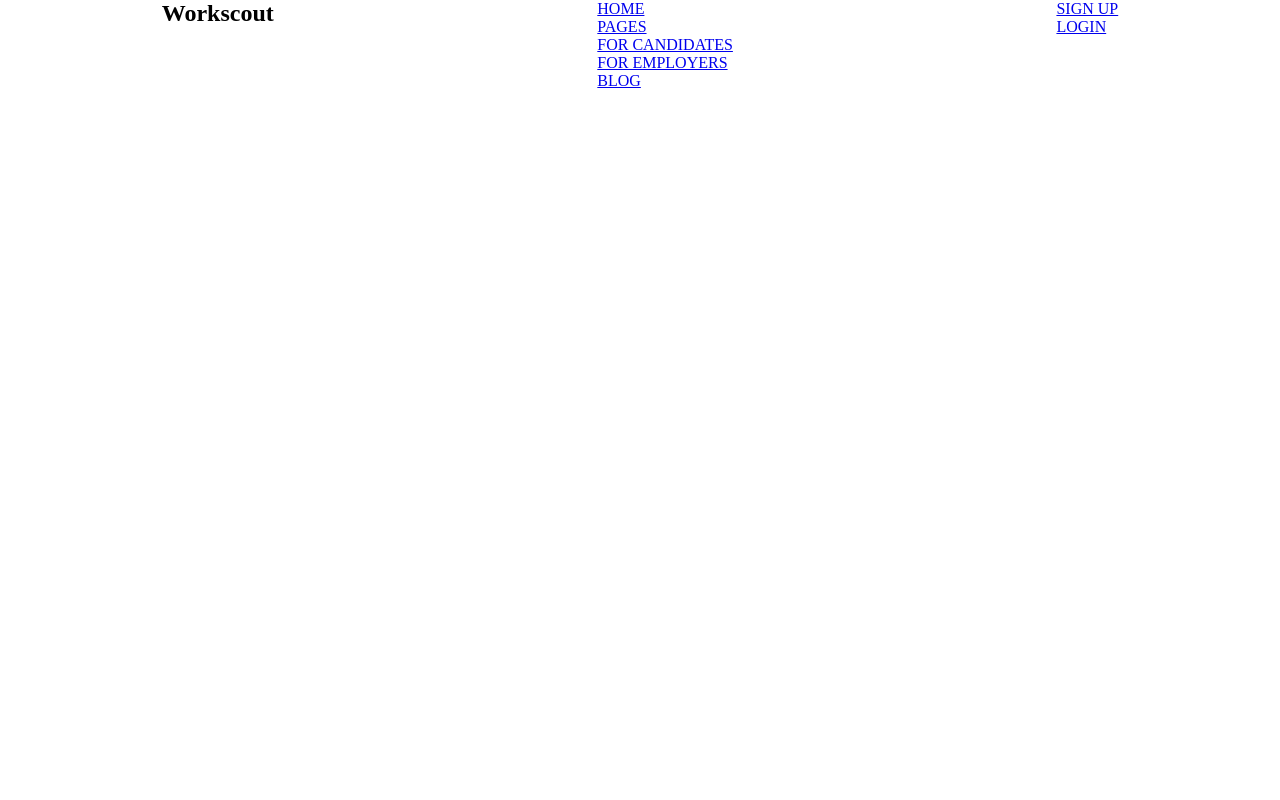
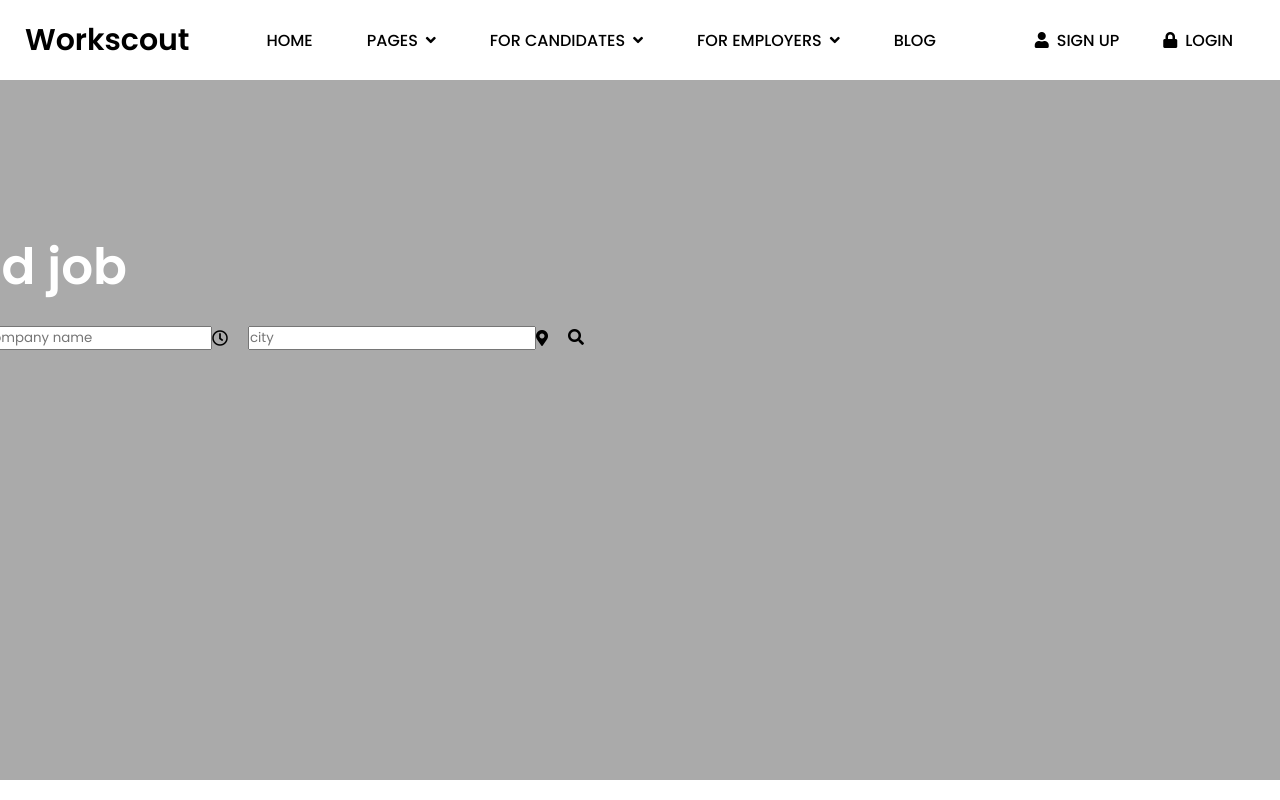
Before and after one commit to KarimjonMurodov/Workscout, a plain HTML site: page index.html in a window 1280 px wide. Drawn offline with Linux system fonts and the light colour scheme.

Commit message:
cread search

```diff
--- a/index.html
+++ b/index.html
@@ -16,26 +16,45 @@
                 <h2>Workscout</h2>
             </div>
 
-            <div class="nav__menu">
 
-                <ul>
-                    <li><a href="#">HOME</a></li>
-                    <li><a href="#">PAGES</a></li>
-                    <li><a href="#">FOR CANDIDATES</a></li>
-                    <li><a href="#">FOR EMPLOYERS</a></li>
-                    <li><a href="#">BLOG</a></li>
-                </ul>
-            </div>
+            <ul class="nav__menu">
+                <li><a href="#">HOME</a></li>
+                <li><a href="#">PAGES</a><i class="fas fa-angle-down"></i></li>
+                <li><a href="#">FOR CANDIDATES</a><i class="fas fa-angle-down"></i></li>
+                <li><a href="#">FOR EMPLOYERS</a><i class="fas fa-angle-down"></i></li>
+                <li><a href="#">BLOG</a></li>
+            </ul>
 
-            <div class="nav__login">
-
-                <ul>
-                    <li><a href="#">SIGN UP</a></li>
-                    <li><a href="#">LOGIN</a></li>
-                </ul>
-            </div>
+            <ul class="nav__login">
+                <li><i class="fas fa-user"></i><a href="#">SIGN UP</a></li>
+                <li><i class="fas fa-lock"></i><a href="#">LOGIN</a></li>
+            </ul>
         </div>
     </header>
 
+
+
+    <div class="search">
+
+        <div class="search__box">
+            <h1 class="search__title">Find job</h1>
+
+            <div class="search__inputs">
+                <div class="search__input">
+                    <input type="text" placeholder="job title Company name">
+                    <i class="far fa-clock"></i>
+                </div>
+                <div class="search__input">
+                    <input type="text" placeholder="city">
+                    <i class="fas fa-map-marker-alt"></i>
+                </div>
+                <div class="search__btn"><i class="fas fa-search"></i></div>
+            </div>
+
+        </div>
+
+
+    </div>
+
 </body>
 </html>
--- a/style.css
+++ b/style.css
@@ -2,9 +2,9 @@
 
 
 :root{
-    --maincolor: #57ba2b;
-    --bgcolor: #aaaaaa;
-    --footercolor: #202020;
+    --mainColor: #57ba2b;
+    --bgColor: #aaaaaa;
+    --footerColor: #202020;
     --font: 'Poppins', sans-serif;
 }
 
@@ -12,6 +12,7 @@
     margin: 0;
     padding: 0;
     box-sizing: border-box;
+    font-family: var(--font);
 }
 
 .container{
@@ -21,12 +22,105 @@
 
 .nav{
     width: 100%;
-    height: 30px;
+    height: 80px;
     display: flex;
     justify-content: space-around;
+    /* background-color: brown; */
+    align-items: center;
+    font-weight: 500;
 }
 
-.nav__menu ul li, .nav__login ul li{
+.nav__logo h2{
+    font-weight: 600;
+    font-size: 30px;
+}
+
+.nav__menu, .nav__login{
     list-style: none;
     display: flex;
 }
+
+a{
+    text-decoration: none;
+    color: black;
+}
+
+.nav__menu li{
+    margin: 0 15px;
+    padding: 6px 12px;
+    justify-content: start;
+}
+
+.nav__menu i{
+    margin-left: 8px;
+}
+
+.nav__login li{
+    margin: 0 10px;
+    padding: 6px 12px;
+}
+
+.nav__login i{
+    margin-right: 8px;
+}
+
+.nav__menu li:hover{
+    background-color: var(--mainColor);
+    color: white;
+    transition: all .3s;
+    cursor: pointer;
+}
+
+.nav__menu li:hover a{
+    color: white;
+    transition: all .3s;
+}
+
+.nav__login li:hover{
+    background-color: var(--mainColor);
+    color: white;
+    transition: all .3s;
+    cursor: pointer;
+}
+
+.nav__login li:hover a{
+    color: white;
+}
+
+
+.search{
+    width: 100%;
+    height: 700px;
+    background-color: var(--bgColor);
+    position: relative;
+}
+
+.search__box{
+    position: absolute;
+    top: 30%;
+    left: 20%;
+    transform: translate(-50%, -50%);
+}
+
+.search__title{
+    font-size: 50px;
+    color: white;
+    margin-bottom: 20px;
+}
+
+.search__inputs{
+    display: flex;
+}
+
+.search__input{
+    display: flex;
+    margin-right: 20px;
+    align-items: center;
+    border: none;
+    outline: none;
+    width: 300px;
+}
+
+.search__input input{
+    flex: 1;
+}
```
